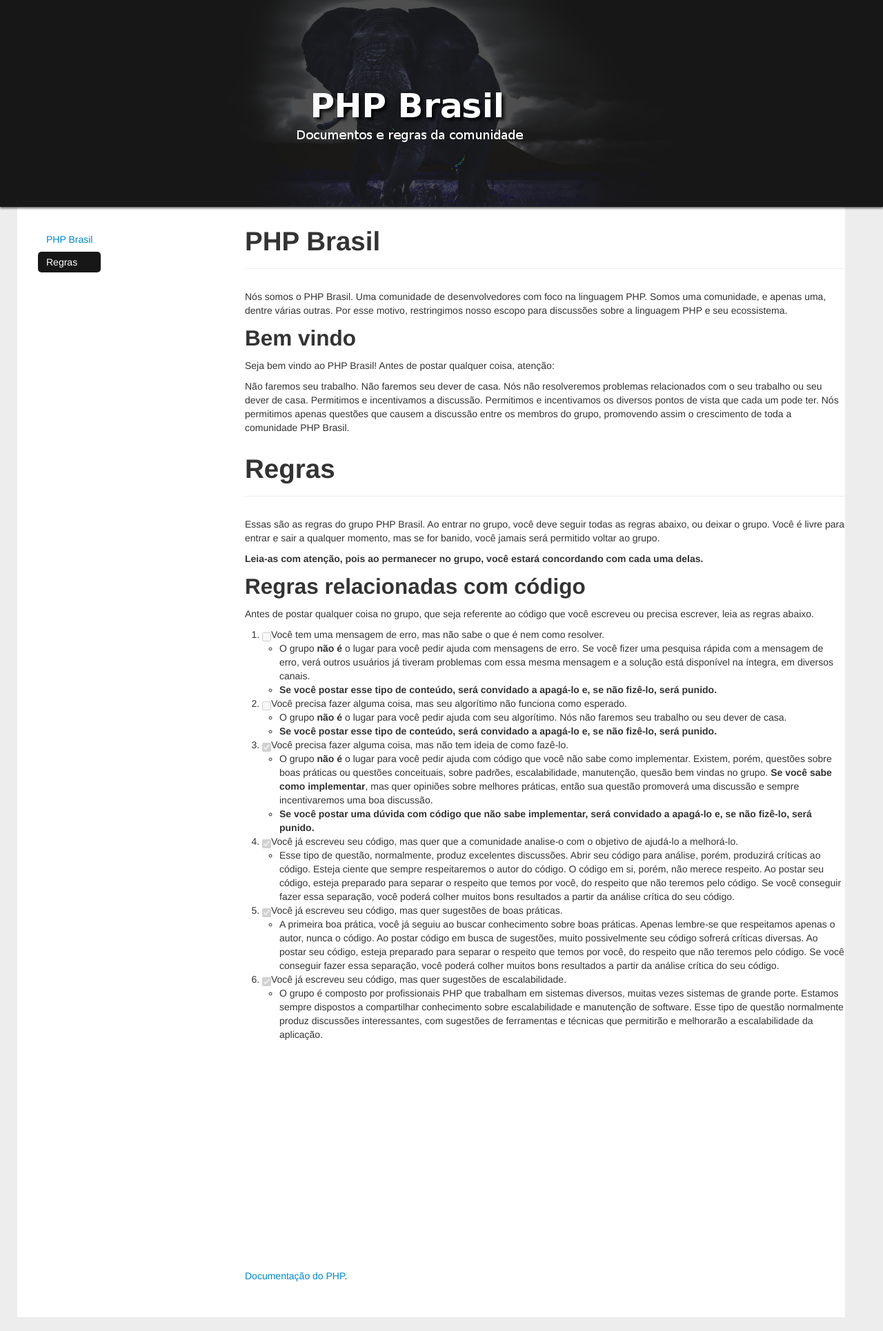
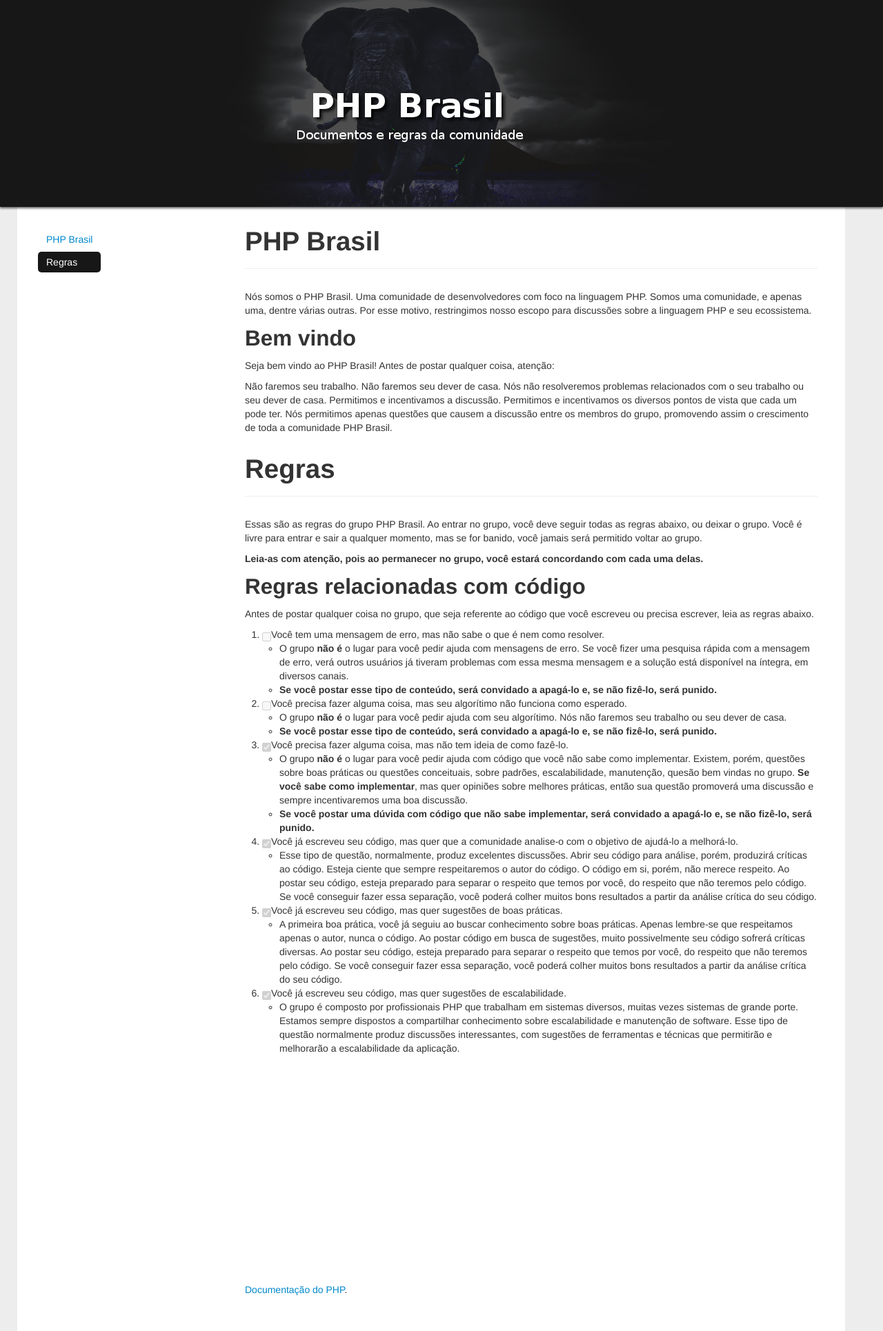
Before and after one commit to php-brasil/Documentos, a Jekyll site: the page built from index.html, in a window 1280 px wide. Shown: the whole page at 69% size. Built offline with Jekyll 4.4.1, drawn with Linux system fonts in a browser that asks for light colours.

Commit message:
Ajustando largura do conteúdo

```diff
--- a/theme/styles/default/php-brasil.css
+++ b/theme/styles/default/php-brasil.css
@@ -3,3 +3,4 @@
 .navbar .brand {padding: 0; float: none; text-align: center; height: 300px;}
 .row {background: #ffffff;}
 .nav-pills > .active > a, .nav-pills > .active > a:hover, .nav-pills > .active > a:focus {background: #171717;}
+.span9 {width: 830px;}
```
